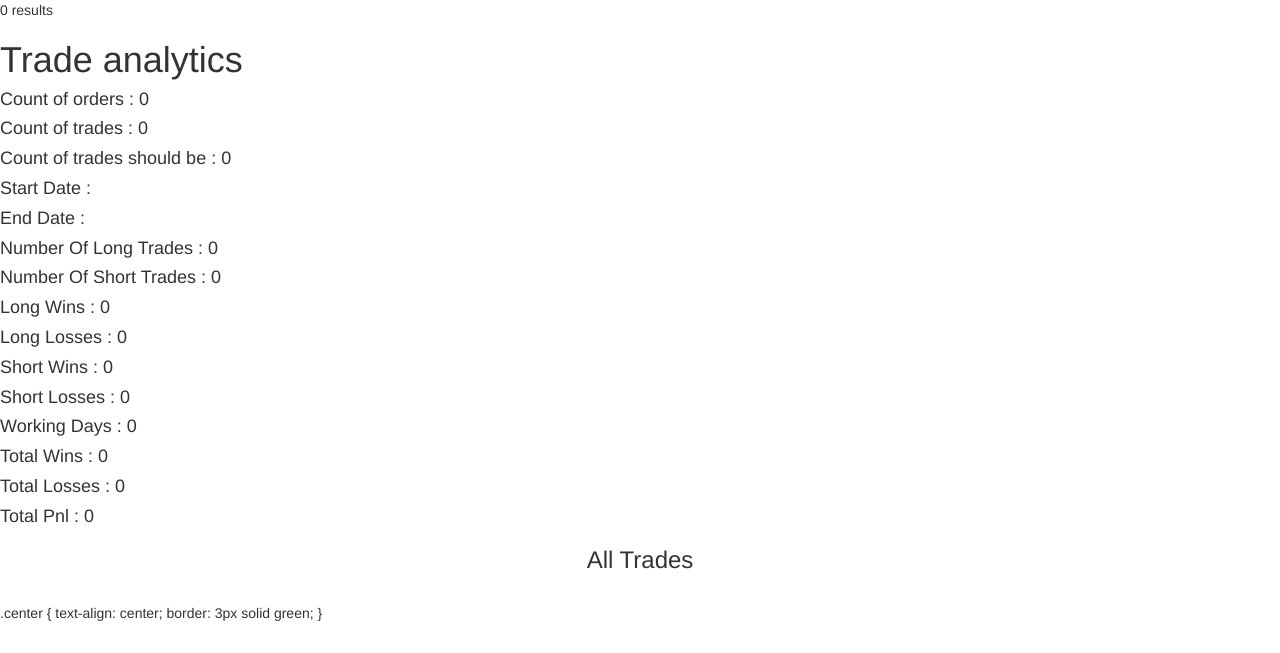
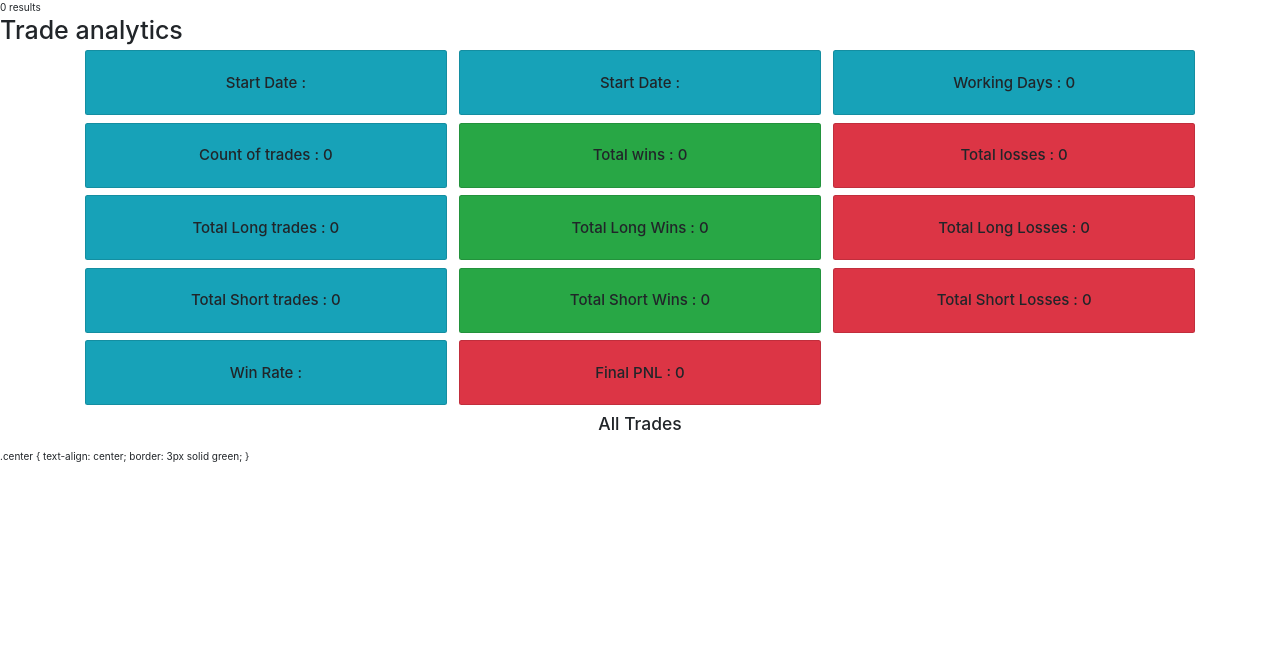
Before and after one commit to premnathmali007/Kite-Easy-Trade, a PHP site: page /kite.php in a window 1280 px wide. Shown: the top 653 px of the page. Run offline with PHP 8.4, Linux system fonts and the light colour scheme; data that the repository does not hold is empty.

Commit message:
Added cards to show information

```diff
--- a/kite.php
+++ b/kite.php
@@ -6,6 +6,10 @@
     <link rel="stylesheet" href="https://maxcdn.bootstrapcdn.com/bootstrap/3.4.1/css/bootstrap.min.css">
     <script src="https://ajax.googleapis.com/ajax/libs/jquery/3.6.0/jquery.min.js"></script>
     <script src="https://maxcdn.bootstrapcdn.com/bootstrap/3.4.1/js/bootstrap.min.js"></script>
+    <link rel="stylesheet" href="https://cdn.jsdelivr.net/npm/bootstrap@4.6.1/dist/css/bootstrap.min.css">
+    <script src="https://cdn.jsdelivr.net/npm/jquery@3.6.0/dist/jquery.slim.min.js"></script>
+    <script src="https://cdn.jsdelivr.net/npm/popper.js@1.16.1/dist/umd/popper.min.js"></script>
+    <script src="https://cdn.jsdelivr.net/npm/bootstrap@4.6.1/dist/js/bootstrap.bundle.min.js"></script>
 </head>
 <body>
 <?php
@@ -132,14 +136,88 @@
 }
 ?>
 <h1>Trade analytics</h1>
-<?php
-echo "<h4>Count of orders : " . count($orders) . "</h4>";
-echo "<h4>Count of trades : " . count($trades) . "</h4>";
-echo "<h4>Count of trades should be : " . count($orders)/2 . "</h4>";
-    foreach ($analytics as $key => $value) {
-        echo "<h4>" . ucwords(str_replace("_", " ", $key)) . " : " . $value . "</h4>";
-    }
-?>
+<div class="container">
+    <div class="card-columns">
+        <div class="card bg-info">
+            <div class="card-body text-center">
+                <p class="card-text"><?php echo "<h4>Start Date : " . $analytics["start_date"] . "</h4>"; ?></p>
+            </div>
+        </div>
+        <div class="card bg-info">
+            <div class="card-body text-center">
+                <p class="card-text"><?php echo "<h4>Start Date : " . $analytics["end_date"] . "</h4>"; ?></p>
+            </div>
+        </div>
+        <div class="card bg-info">
+            <div class="card-body text-center">
+                <p class="card-text"><?php echo "<h4>Working Days : " . $analytics["working_days"] . "</h4>"; ?></p>
+            </div>
+        </div>
+    </div>
+    <div class="card-columns">
+        <div class="card bg-info">
+            <div class="card-body text-center">
+                <p class="card-text"><?php echo "<h4>Count of trades : " . count($trades) . "</h4>"; ?></p>
+            </div>
+        </div>
+        <div class="card bg-success">
+            <div class="card-body text-center">
+                <p class="card-text"><?php echo "<h4>Total wins : " . $analytics["total_wins"] . "</h4>"; ?></p>
+            </div>
+        </div>
+        <div class="card bg-danger">
+            <div class="card-body text-center">
+                <p class="card-text"><?php echo "<h4>Total losses : " . $analytics["total_losses"] . "</h4>"; ?></p>
+            </div>
+        </div>
+    </div>
+    <div class="card-columns">
+        <div class="card bg-info">
+            <div class="card-body text-center">
+                <p class="card-text"><?php echo "<h4>Total Long trades : " . $analytics["number_of_long_trades"] . "</h4>"; ?></p>
+            </div>
+        </div>
+        <div class="card bg-success">
+            <div class="card-body text-center">
+                <p class="card-text"><?php echo "<h4>Total Long Wins : " . $analytics["long_wins"] . "</h4>"; ?></p>
+            </div>
+        </div>
+        <div class="card bg-danger">
+            <div class="card-body text-center">
+                <p class="card-text"><?php echo "<h4>Total Long Losses : " . $analytics["long_losses"] . "</h4>"; ?></p>
+            </div>
+        </div>
+    </div>
+    <div class="card-columns">
+        <div class="card bg-info">
+            <div class="card-body text-center">
+                <p class="card-text"><?php echo "<h4>Total Short trades : " . $analytics["number_of_short_trades"] . "</h4>"; ?></p>
+            </div>
+        </div>
+        <div class="card bg-success">
+            <div class="card-body text-center">
+                <p class="card-text"><?php echo "<h4>Total Short Wins : " . $analytics["short_wins"] . "</h4>"; ?></p>
+            </div>
+        </div>
+        <div class="card bg-danger">
+            <div class="card-body text-center">
+                <p class="card-text"><?php echo "<h4>Total Short Losses : " . $analytics["short_losses"] . "</h4>"; ?></p>
+            </div>
+        </div>
+    </div>
+    <div class="card-columns">
+        <div class="card bg-info">
+            <div class="card-body text-center">
+                <p class="card-text"><?php echo "<h4>Win Rate : " . $analytics["win_rate"] . "</h4>"; ?></p>
+            </div>
+        </div>
+        <div class="card bg-<?php echo $analytics["total_pnl"]>0 ? 'success' : 'danger';?>">
+            <div class="card-body text-center">
+                <p class="card-text"><?php echo "<h4>Final PNL : " . $analytics["total_pnl"] . "</h4>"; ?></p>
+            </div>
+        </div>
+    </div>
+</div>
 <div class="center">
   <h3 style="text-align: center;">All Trades</h3>
 </div>
```
Lines whose indentation alone changed are shown as unchanged.
